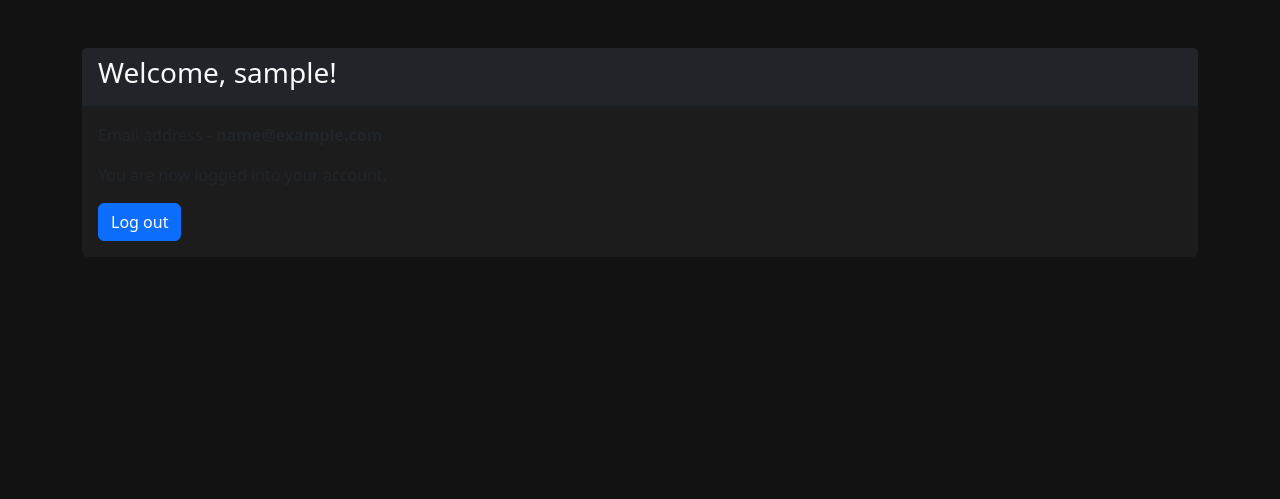
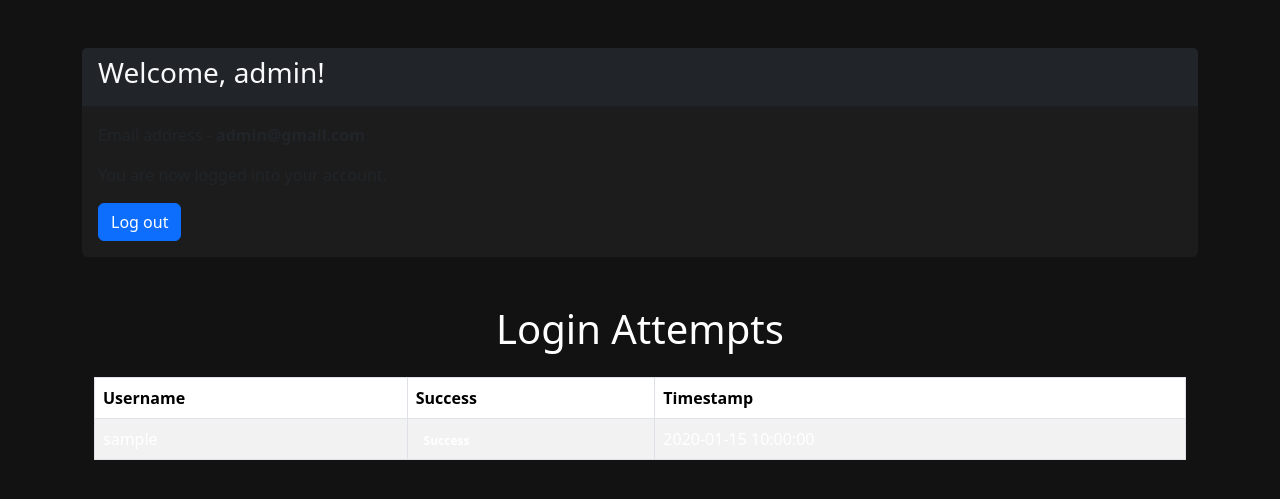
Before and after one commit to Zarathustra4/Lab3-Security, a Flask app: page /account in a window 1280 px wide. Shown: the part 70-569 px from the top of the page. Run offline with Flask 3, Linux system fonts and the light colour scheme; the visitor is signed in with stand-in values (Sample User, id 1); tables that the repository leaves empty hold one stand-in row (values such as "Sample post"); parts of the project's set-up code (start-up, migrations or seed data) failed here and were passed over.

Commit message:
Failure limit (#4)
* tries

* failure limit

```diff
--- a/app.py
+++ b/app.py
@@ -3,9 +3,15 @@
 from werkzeug.security import generate_password_hash, check_password_hash
 from itsdangerous import URLSafeTimedSerializer
 from dotenv import dotenv_values
+from datetime import timedelta, datetime
 
-from models import User, db
+from models import db, User, LoginAttempt
 from forms import RegistrationForm, LoginForm
+
+
+MAX_FAILED_ATTEMPTS = 5
+LOCK_TIME = timedelta(minutes=15)
+
 
 app = Flask(__name__)
 app.secret_key = 'your_secret_key'
@@ -27,6 +33,16 @@
 
 with app.app_context():
     db.create_all()
+    if User.query.filter_by(username="admin").first() is None:
+        admin = User(
+            email="admin@gmail.com",
+            username="admin",
+            password=generate_password_hash("admin"),
+            confirmed=True,
+            is_admin=True
+        )
+        db.session.add(admin)
+        db.session.commit()
 
 
 def generate_confirmation_token(email):
@@ -59,15 +75,31 @@
         username = form.username.data
         password = form.password.data
         user = User.query.filter_by(username=username).first()
-        if user and check_password_hash(user.password, password):
-            if user.confirmed:
-                session['user_id'] = user.id
-                flash('Login successful!', 'success')
-                return redirect(url_for('account'))
+
+        login_attempt = LoginAttempt(username=username, success=False, timestamp=datetime.now())
+        db.session.add(login_attempt)
+
+        if user:
+            if check_password_hash(user.password, password):
+                if user.confirmed:
+                    login_attempt.success = True
+                    user.failed_attempts = 0
+                    session['user_id'] = user.id
+                    flash('Login successful!', 'success')
+                    db.session.commit()
+                    return redirect(url_for('account'))
+                else:
+                    flash('Please confirm your email to activate your account.', 'warning')
             else:
-                flash('Please confirm your email to activate your account.', 'warning')
+                user.failed_attempts += 1
+                user.last_failed_attempt = datetime.now()
+                db.session.commit()
+                flash('Invalid username or password', 'danger')
         else:
             flash('Invalid username or password', 'danger')
+
+        db.session.commit()
+
     return render_template('login.html', form=form)
 
 
@@ -81,8 +113,8 @@
 
         if User.query.filter_by(username=username).first():
             flash('Username already exists', 'danger')
-        # if User.query.filter_by(email=email).first():
-        #     flash("Email already exists", 'danger')
+        if User.query.filter_by(email=email).first():
+            flash("Email already exists", 'danger')
         else:
             hashed_password = generate_password_hash(password)
             new_user = User(username=username,
@@ -130,7 +162,8 @@
         return redirect(url_for('login'))
 
     user = User.query.get(session['user_id'])
-    return render_template('account.html', user=user)
+    attempts = LoginAttempt.query.order_by(LoginAttempt.timestamp.desc()).all()
+    return render_template('account.html', user=user, attempts=attempts)
 
 
 @app.route('/logout')
--- a/templates/account.html
+++ b/templates/account.html
@@ -11,4 +11,32 @@
             <a href="{{ url_for('logout') }}" class="btn btn-primary">Log out</a>
         </div>
     </div>
+    {% if user.is_admin %}
+    <div class="container mt-5">
+        <h1 class="text-center mb-4">Login Attempts</h1>
+        <table class="table table-bordered table-striped text-white">
+            <thead class="thead-dark">
+                <tr>
+                    <th scope="col">Username</th>
+                    <th scope="col">Success</th>
+                    <th scope="col">Timestamp</th>
+                </tr>
+            </thead>
+            <tbody>
+                {% for attempt in attempts %}
+                <tr>
+                    <td class="text-white">{{ attempt.username }}</td>
+                    <td>
+                        <span class="badge text-white">
+                            {{ 'Success' if attempt.success else 'Failure' }}
+                        </span>
+                    </td>
+                    <td class="text-white">{{ attempt.timestamp }}</td>
+                </tr>
+                {% endfor %}
+            </tbody>
+        </table>
+    </div>
+
+    {% endif %}
 {% endblock %}
```
Also changed, not shown: models.py (+11 -0 lines).
